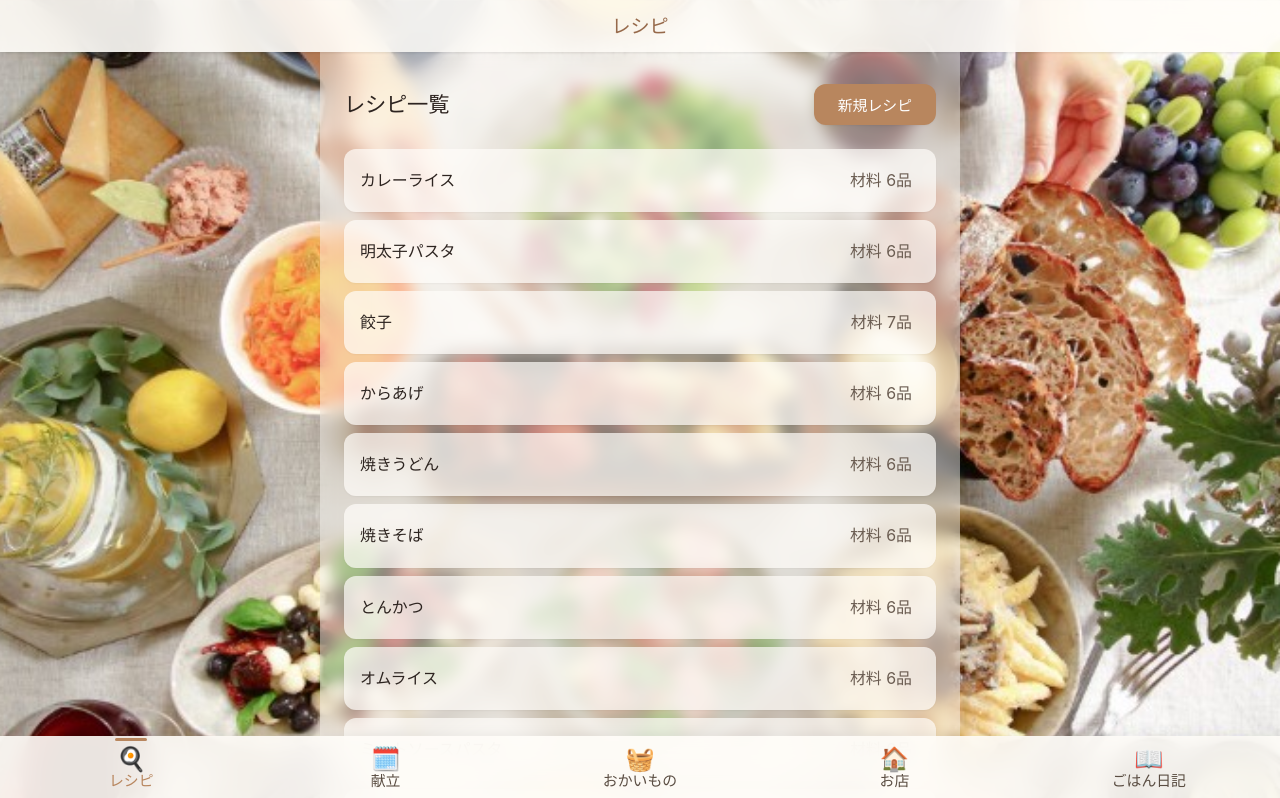
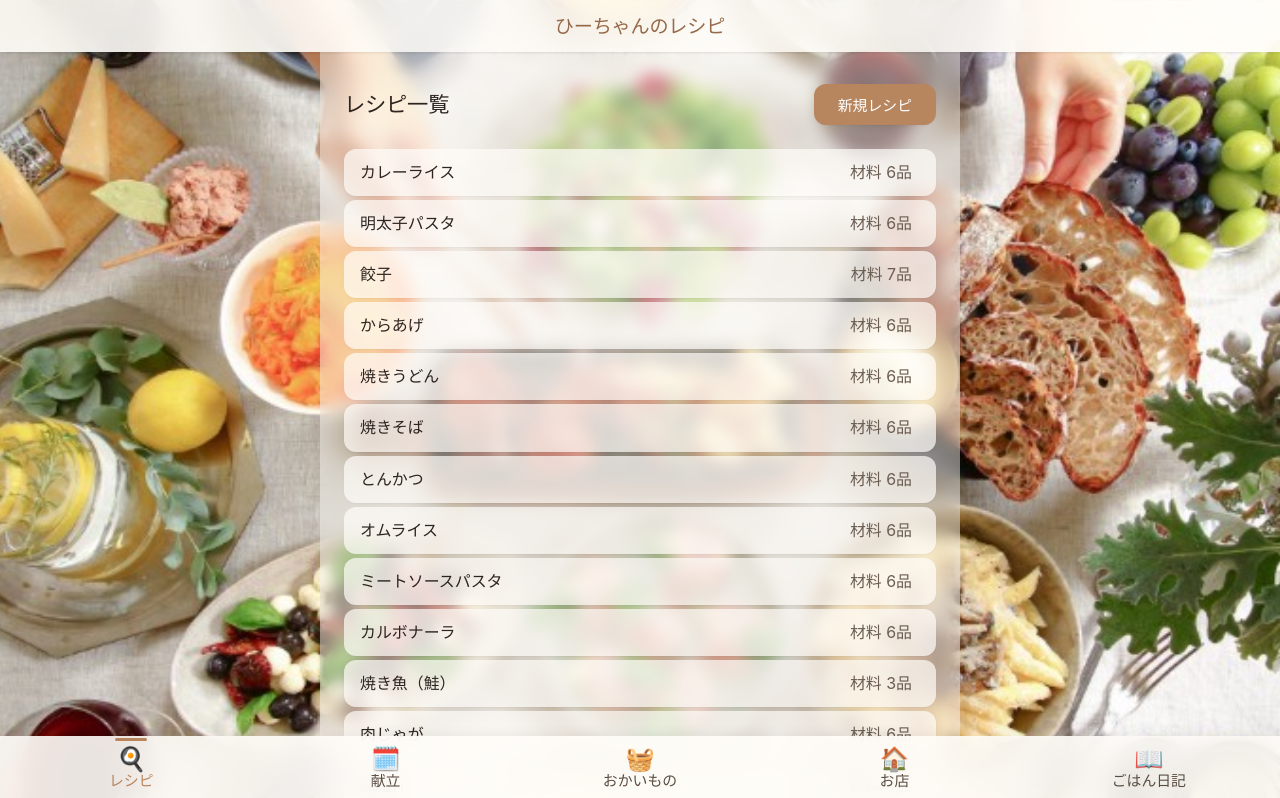
Before and after one commit to suepon44/kai-list, a React (Vite) app: page / in a window 1280 px wide. Shown: the top 798 px of the page. Built offline with nearby package versions, Linux system fonts and the light colour scheme; a web font is replaced by a local one.

Commit message:
style: shorter recipe cards, rename header to ひーちゃんのレシピ

```diff
--- a/src/App.tsx
+++ b/src/App.tsx
@@ -14,6 +14,7 @@ import './App.css';
 
 /** タブIDから表示タイトルを取得する */
 function getPageTitle(tabId: string): string {
+  if (tabId === 'recipes') return 'ひーちゃんのレシピ';
   const item = NAV_ITEMS.find((nav) => nav.id === tabId);
   return item?.label ?? 'スマート買い物リスト';
 }
--- a/src/components/recipe/RecipeList.module.css
+++ b/src/components/recipe/RecipeList.module.css
@@ -49,14 +49,14 @@
 .list {
   display: flex;
   flex-direction: column;
-  gap: var(--spacing-sm);
+  gap: var(--spacing-xs);
 }
 
 .recipeItem {
   display: flex;
   align-items: center;
   justify-content: space-between;
-  padding: var(--spacing-md);
+  padding: var(--spacing-sm) var(--spacing-md);
   border: none;
   border-radius: var(--radius-md);
   background-color: var(--color-surface);
```
